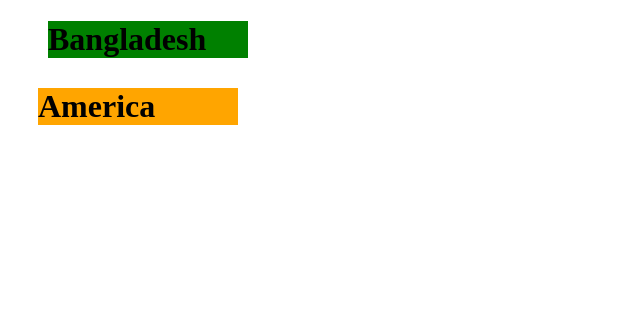
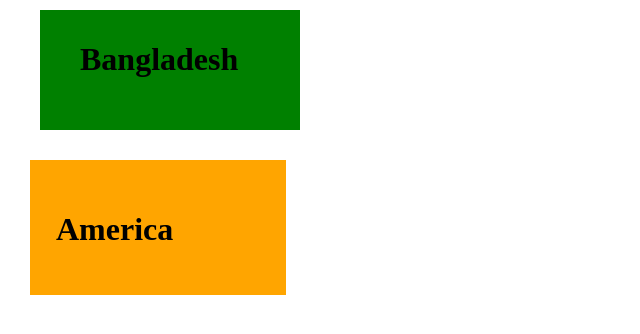
Before and after one commit to raaakibul/WD-css, a plain HTML site: page box-model.html in a window 1280 px wide. Shown: the whole page, without its empty margins (0-640 px from the left). Drawn offline with Linux system fonts and the light colour scheme.

Commit message:
padding added

```diff
--- a/box-model.css
+++ b/box-model.css
@@ -1,5 +1,11 @@
+/* adding  margin and padding */
+body {
+    margin: 0;
+    padding: 0;
+}
 .sec-1{
     margin: 10px 20px 30px 40px;
+    padding: 10px 20px 30px 40px;
     width: 200px;
     background-color: green;
 }
@@ -8,6 +14,12 @@
     margin-bottom: 100px;
     margin-left: 30px;
     margin-right: 45px;
+
+    padding-top: 30px;
+    padding-bottom: 25px;
+    padding-left: 26px;
+    padding-right: 30px;
+
     width: 200px;
     background-color: orange;
 }
```
